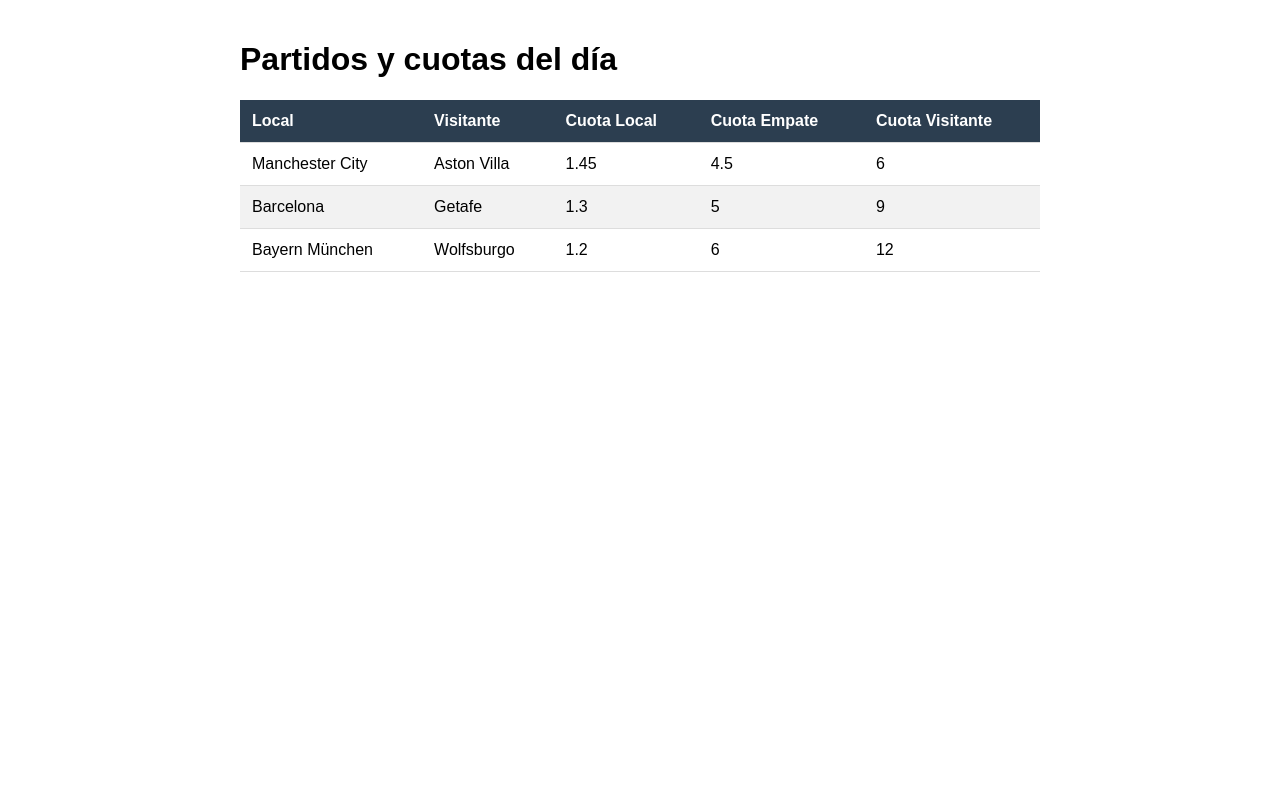
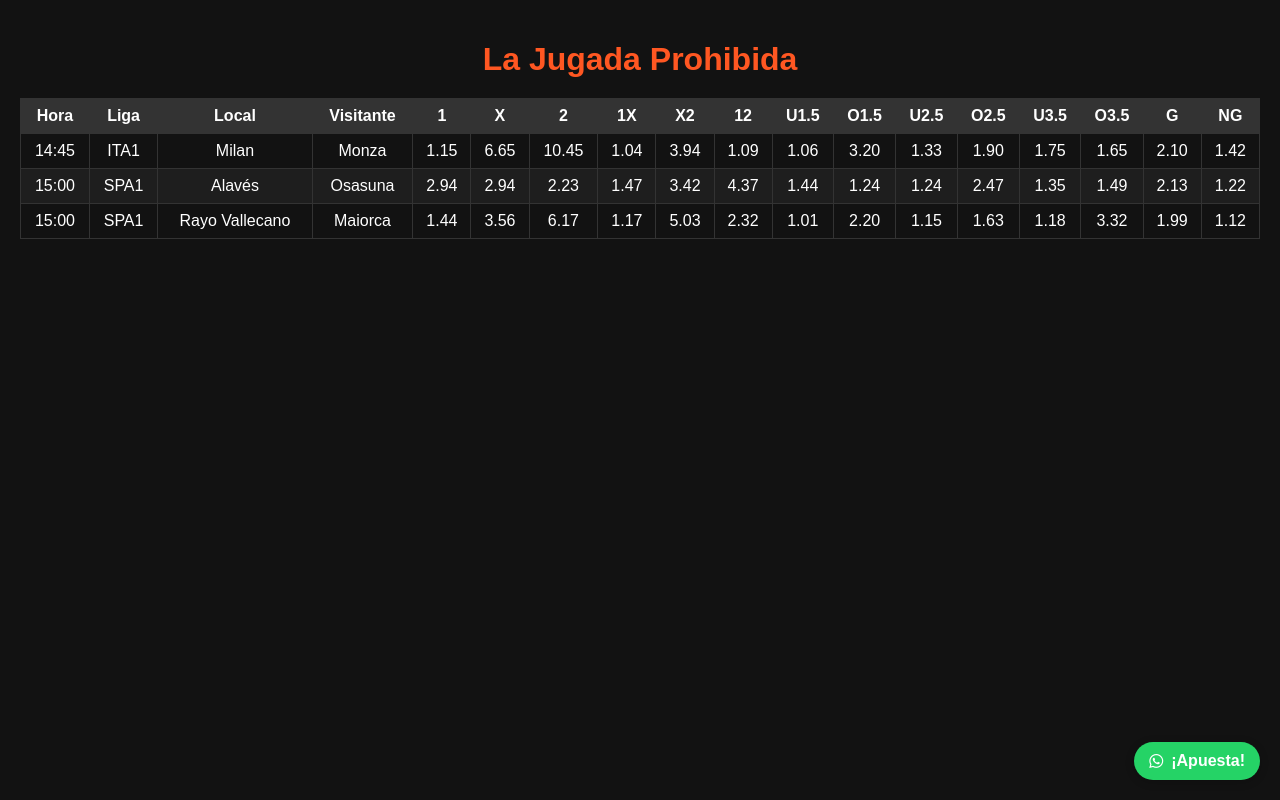
Before and after one commit to daniglez9708/la-jugada-prohibida, a plain HTML site: page index.html in a window 1280 px wide. Drawn offline with Linux system fonts and the light colour scheme.

Commit message:
Partidos sábado

```diff
--- a/index.html
+++ b/index.html
@@ -2,47 +2,168 @@
 <html lang="es">
 <head>
     <meta charset="UTF-8">
+    <meta name="viewport" content="width=device-width, initial-scale=1.0">
     <title>La Jugada Prohibida</title>
+    <link rel="stylesheet" href="https://cdnjs.cloudflare.com/ajax/libs/font-awesome/6.0.0-beta3/css/all.min.css">
     <style>
-        body { font-family: Arial; max-width: 800px; margin: 0 auto; padding: 20px; }
-        table { width: 100%; border-collapse: collapse; margin-top: 20px; }
-        th, td { padding: 12px; text-align: left; border-bottom: 1px solid #ddd; }
-        th { background-color: #2c3e50; color: white; }
-        tr:nth-child(even) { background-color: #f2f2f2; }
+        body {
+            font-family: Arial, sans-serif;
+            background-color: #121212;
+            color: #ffffff;
+            margin: 0;
+            padding: 20px;
+        }
+        .container {
+            max-width: 100%;
+            overflow-x: auto;
+        }
+        h1 {
+            color: #ff5722;
+            text-align: center;
+            margin-bottom: 20px;
+        }
+        table {
+            width: 100%;
+            border-collapse: collapse;
+            margin-bottom: 20px;
+        }
+        th, td {
+            border: 1px solid #333;
+            padding: 8px;
+            text-align: center;
+        }
+        th {
+            background-color: #333;
+            color: #fff;
+        }
+        tr:nth-child(even) {
+            background-color: #1e1e1e;
+        }
+        .whatsapp-float {
+            position: fixed;
+            bottom: 20px;
+            right: 20px;
+            background: #25D366;
+            color: white !important;
+            padding: 10px 15px;
+            border-radius: 50px;
+            font-weight: bold;
+            box-shadow: 0 2px 10px rgba(0, 0, 0, 0.2);
+            text-decoration: none;
+            display: flex;
+            align-items: center;
+            gap: 8px;
+            z-index: 100;
+        }
+        .whatsapp-float:hover {
+            background: #128C7E;
+        }
+        @media (max-width: 768px) {
+            table {
+                font-size: 12px;
+            }
+            th, td {
+                padding: 5px;
+            }
+        }
     </style>
 </head>
 <body>
-    <h1>Partidos y cuotas del día</h1>
-    <table id="tabla-partidos">
+    <div class="container">
+        <h1>La Jugada Prohibida</h1>
+        <table>
             <thead>
                 <tr>
+                    <th>Hora</th>
+                    <th>Liga</th>
                     <th>Local</th>
                     <th>Visitante</th>
-                <th>Cuota Local</th>
-                <th>Cuota Empate</th>
-                <th>Cuota Visitante</th>
+                    <th>1</th>
+                    <th>X</th>
+                    <th>2</th>
+                    <th>1X</th>
+                    <th>X2</th>
+                    <th>12</th>
+                    <th>U1.5</th>
+                    <th>O1.5</th>
+                    <th>U2.5</th>
+                    <th>O2.5</th>
+                    <th>U3.5</th>
+                    <th>O3.5</th>
+                    <th>G</th>
+                    <th>NG</th>
                 </tr>
             </thead>
-        <tbody></tbody>
+            <tbody>
+                <!-- Partidos actualizados con horario Cuba (GMT-5) -->
+                <tr>
+                    <td>14:45</td>
+                    <td>ITA1</td>
+                    <td>Milan</td>
+                    <td>Monza</td>
+                    <td>1.15</td>
+                    <td>6.65</td>
+                    <td>10.45</td>
+                    <td>1.04</td>
+                    <td>3.94</td>
+                    <td>1.09</td>
+                    <td>1.06</td>
+                    <td>3.20</td>
+                    <td>1.33</td>
+                    <td>1.90</td>
+                    <td>1.75</td>
+                    <td>1.65</td>
+                    <td>2.10</td>
+                    <td>1.42</td>
+                </tr>
+                <tr>
+                    <td>15:00</td>
+                    <td>SPA1</td>
+                    <td>Alavés</td>
+                    <td>Osasuna</td>
+                    <td>2.94</td>
+                    <td>2.94</td>
+                    <td>2.23</td>
+                    <td>1.47</td>
+                    <td>3.42</td>
+                    <td>4.37</td>
+                    <td>1.44</td>
+                    <td>1.24</td>
+                    <td>1.24</td>
+                    <td>2.47</td>
+                    <td>1.35</td>
+                    <td>1.49</td>
+                    <td>2.13</td>
+                    <td>1.22</td>
+                </tr>
+                <tr>
+                    <td>15:00</td>
+                    <td>SPA1</td>
+                    <td>Rayo Vallecano</td>
+                    <td>Maiorca</td>
+                    <td>1.44</td>
+                    <td>3.56</td>
+                    <td>6.17</td>
+                    <td>1.17</td>
+                    <td>5.03</td>
+                    <td>2.32</td>
+                    <td>1.01</td>
+                    <td>2.20</td>
+                    <td>1.15</td>
+                    <td>1.63</td>
+                    <td>1.18</td>
+                    <td>3.32</td>
+                    <td>1.99</td>
+                    <td>1.12</td>
+                </tr>
+                <!-- Más partidos... (seguir con el mismo formato) -->
+            </tbody>
         </table>
+    </div>
 
-    <script>
-        fetch('data.json')
-            .then(response => response.json())
-            .then(data => {
-                const tbody = document.querySelector('#tabla-partidos tbody');
-                data.partidos.forEach(partido => {
-                    tbody.innerHTML += `
-                        <tr>
-                            <td>${partido.local}</td>
-                            <td>${partido.visitante}</td>
-                            <td>${partido.cuota_local}</td>
-                            <td>${partido.cuota_empate}</td>
-                            <td>${partido.cuota_visitante}</td>
-                        </tr>
-                    `;
-                });
-            });
-    </script>
+    <!-- Botón WhatsApp -->
+    <a href="https://wa.me/52919081" class="whatsapp-float" target="_blank">
+        <i class="fab fa-whatsapp"></i> ¡Apuesta!
+    </a>
 </body>
 </html>
```
Lines whose indentation alone changed are shown as unchanged.
